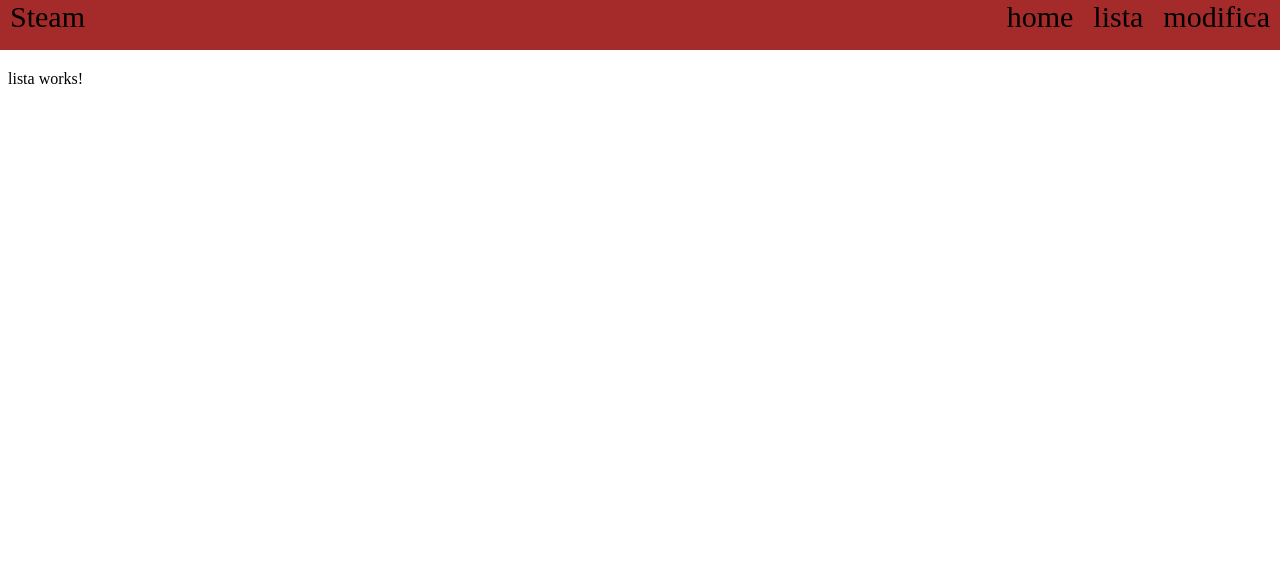
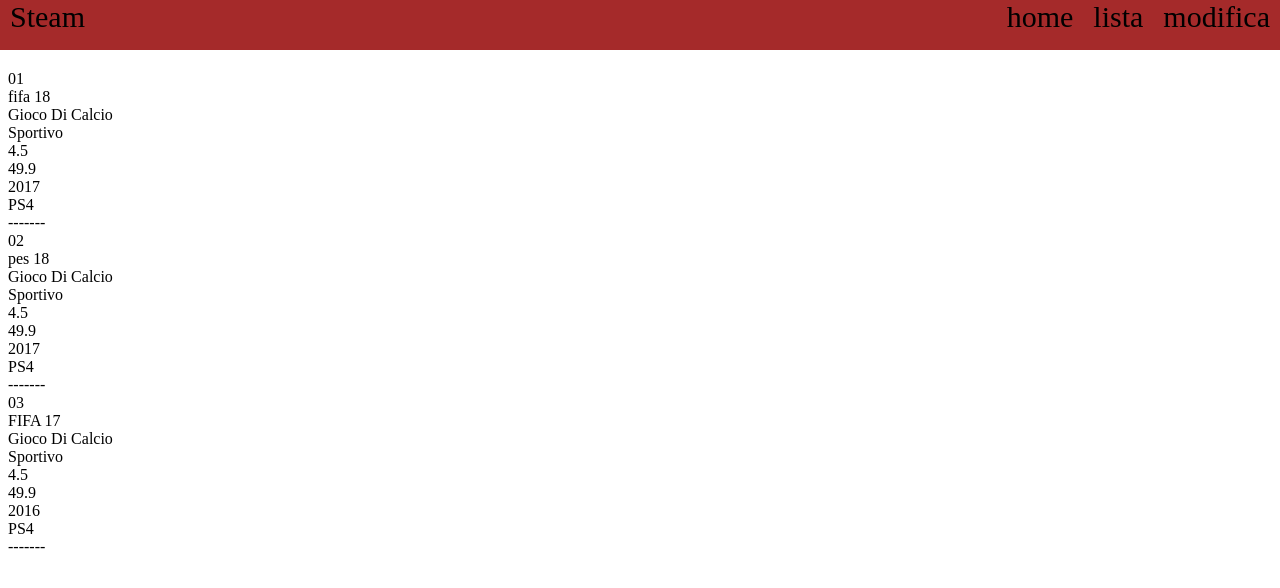
Before and after one commit to fiacca98/PortaleVideogiochi, an Angular app: page / in a window 1280 px wide. Both pictures are taken after a click on the link "lista". Shown: the top 588 px of the page. Built offline with nearby package versions, Linux system fonts and the light colour scheme.

Commit message:
visualizzazione lista

```diff
--- a/src/GameItem.ts
+++ b/src/GameItem.ts
@@ -10,7 +10,7 @@
 
     constructor(id: string = "KJBK43", nome: string = "Topolino", descrizione: string = "Gioco bbbbelloooo", genere: string = "sparatutto", rating: number = 5, prezzo: number = 12.99,annoUscita: number = 2018,consoleType: string = "PS4"){
         this.id=id;
-        this.nome=name;
+        this.nome=nome;
         this.descrizione=descrizione;
         this.genere = genere;
         this.rating = rating;
--- a/src/app/GameList.service.ts
+++ b/src/app/GameList.service.ts
@@ -1,8 +1,12 @@
+import { GameItem } from '../GameItem';
 import { Injectable } from '@angular/core';
 
 @Injectable()
 export class GameListService {
+  games: GameItem[] = [new GameItem("01", "fifa 18", "Gioco Di Calcio", "Sportivo", 4.5, 49.90, 2017, "PS4"), new GameItem("02", "pes 18", "Gioco Di Calcio", "Sportivo", 4.5, 49.90, 2017, "PS4"), new GameItem("03", "FIFA 17", "Gioco Di Calcio", "Sportivo", 4.5, 49.90, 2016, "PS4")];
 
-  constructor() { }
+  getGamesList(): GameItem[]{
+    return this.games;
+}
 
 }
--- a/src/app/app.module.ts
+++ b/src/app/app.module.ts
@@ -9,6 +9,7 @@
 import { DettaglioComponent } from './dettaglio/dettaglio.component';
 import { ModificaComponent } from './modifica/modifica.component';
 import { MenuService } from './Menu.service';
+import { GameListService } from './GameList.service';
 
 
 @NgModule({
@@ -23,7 +24,7 @@
   imports: [
     BrowserModule
   ],
-  providers: [MenuService],
+  providers: [MenuService, GameListService],
   bootstrap: [AppComponent]
 })
 export class AppModule { }
--- a/src/app/lista/lista.component.html
+++ b/src/app/lista/lista.component.html
@@ -1,3 +1,14 @@
-<p>
-  lista works!
-</p>
+<div  *ngFor="let gameItem of games; let i=index" (click)="showData(gameItem)">
+  <div *ngIf="i!=(games.length-1)">
+    {{gameItem.id}}<br>
+    {{gameItem.nome}}<br>
+    {{gameItem.descrizione}}<br>
+    {{gameItem.genere}}<br>
+    {{gameItem.rating}}<br>
+    {{gameItem.prezzo}}<br>
+    {{gameItem.annoUscita}}<br>
+    {{gameItem.consoleType}}<br>
+    <div >-------</div>
+    </div>
+
+</div>
--- a/src/app/lista/lista.component.ts
+++ b/src/app/lista/lista.component.ts
@@ -1,15 +1,33 @@
-import { Component, OnInit } from '@angular/core';
+import { Component, OnInit, Input } from '@angular/core';
+import { Injectable } from '@angular/core';
+import { GameItem } from '../../GameItem';
+import { GameListService } from '../GameList.service';
 
 @Component({
   selector: 'app-lista',
   templateUrl: './lista.component.html',
   styleUrls: ['./lista.component.css']
 })
+
+
 export class ListaComponent implements OnInit {
 
-  constructor() { }
+  @Input()
+  games: GameItem[];
+
+  constructor(private GameService: GameListService) {
+    this.games = this.GameService.getGamesList();
+    console.log(this.games[0]);
+
+  }
 
   ngOnInit() {
+    this.games.push(new GameItem())
+  }
+  showData(item:GameItem){
+    // chiamo il next nel subject;
+    //this.comunicatorService.changeSubject(item);
+    alert(item.nome);
   }
 
 }
```
Also changed, not shown: src/comunicator.service.ts (added, +16 -0 lines).
